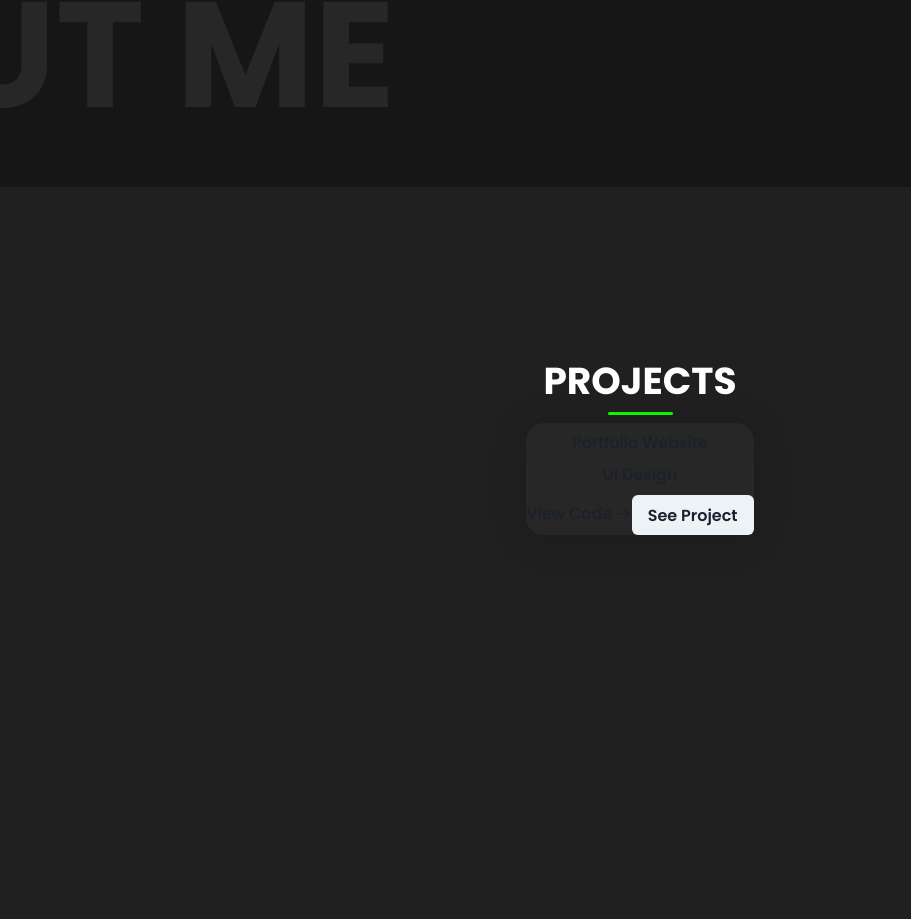
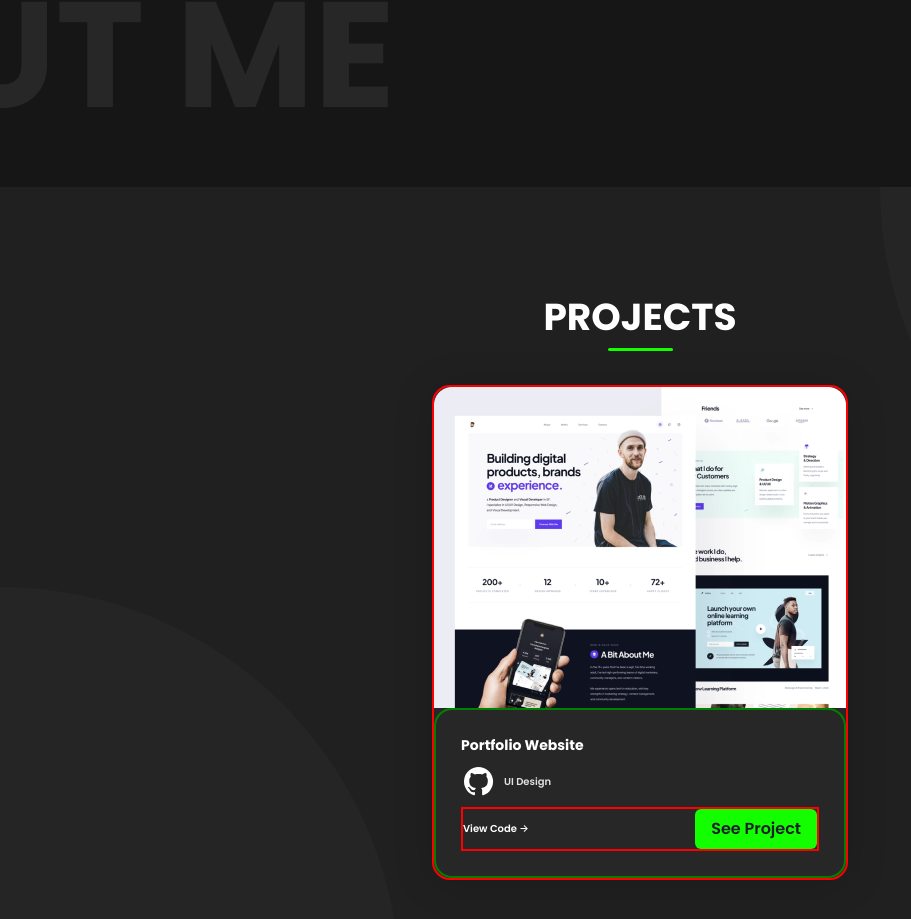
Before and after one commit to dzikriqalampacil/personal-website, a Next.js app: page / in a window 1280 px wide. Shown: the part 3497-4416 px from the top of the page, without its empty margins (0-911 px from the left). Built offline with nearby package versions, Linux system fonts and the light colour scheme.

Commit message:
feat: add projects section

```diff
--- a/ui/component/Projects/index.jsx
+++ b/ui/component/Projects/index.jsx
@@ -3,31 +3,46 @@ import { Text, VStack, Heading, Image, HStack, Box, Button } from '@chakra-ui/re
 
 function Project() {
     return (
-        <VStack bg='#272727' borderRadius={'18px'} boxShadow='0px 4px 40px rgba(0, 0, 0, 0.16)'>
-            <Image />
-            <Text>
+        <VStack bg='#272727' borderRadius={'18px'} spacing='0' boxShadow='0px 4px 40px rgba(0, 0, 0, 0.16)' border='2px solid red' zIndex='2'>
+            <Image src='/assets/dummy_card.png' />
+            <VStack p='25px' align='flex-start' justifyContent={'flex-start'} border='2px solid green' w='full' borderRadius={'18px'}>
+                <Text fontWeight={700} fontSize='14px' color='white'>
                     Portfolio Website
                 </Text>
-            <Text>
+                <HStack>
+                    <Image src={'/assets/socmed/github.svg'} />
+                    <Text fontWeight={600} fontSize='10px' color='#E2E2E2'>
                         UI Design
                     </Text>
-            <HStack>
-                <Text>
+                </HStack>
+                <HStack border='2px solid red' w='full' justifyContent={'space-between'}>
+                    <Text fontWeight={600} fontSize='10px' color='white'>
                         View Code &rarr;
-                    <Button>See Project </Button>
                     </Text>
+                    <Button bg='#13FF00'>See Project</Button>
                 </HStack>
             </VStack>
+        </VStack>
+    )
+}
+
+function Circle({ ...styles }) {
+    return (
+        <Box w='800px' h='800px' borderRadius={'50%'} bg='#252525' />
     )
 }
 
 function Projects() {
     return (
-        <VStack bg={'#202020'} justifyContent='center' minH='100vh' position={'relative'} overflow='hidden' pb='280px'>
-            <Heading fontWeight={700} color={'white'} fontSize={'37.5px'}>
+        <VStack bg={'#202020'} justifyContent={'center'} alignItems={'center'} minH='100vh' position={'relative'} overflow='hidden'>
+            <Box w='800px' h='800px' borderRadius={'50%'} bg='#252525' position={'absolute'} right={'-400'} top={'-400'} />
+            <Box w='800px' h='800px' borderRadius={'50%'} bg='#252525' position={'absolute'} left={'-400'} bottom={'-400'} />
+            <VStack pb='26px' zIndex='2'>
+                <Heading fontWeight={700} color={'white'} fontSize={'37.5px'} >
                     PROJECTS
                 </Heading>
                 <Box bg='brand.green' height={'3px'} width='65px' borderRadius={'10px'} />
+            </VStack>
             <Project />
         </VStack>
     )
```
Also changed, not shown: public/assets/dummy_card.png (added). Lines whose indentation alone changed are shown as unchanged.
